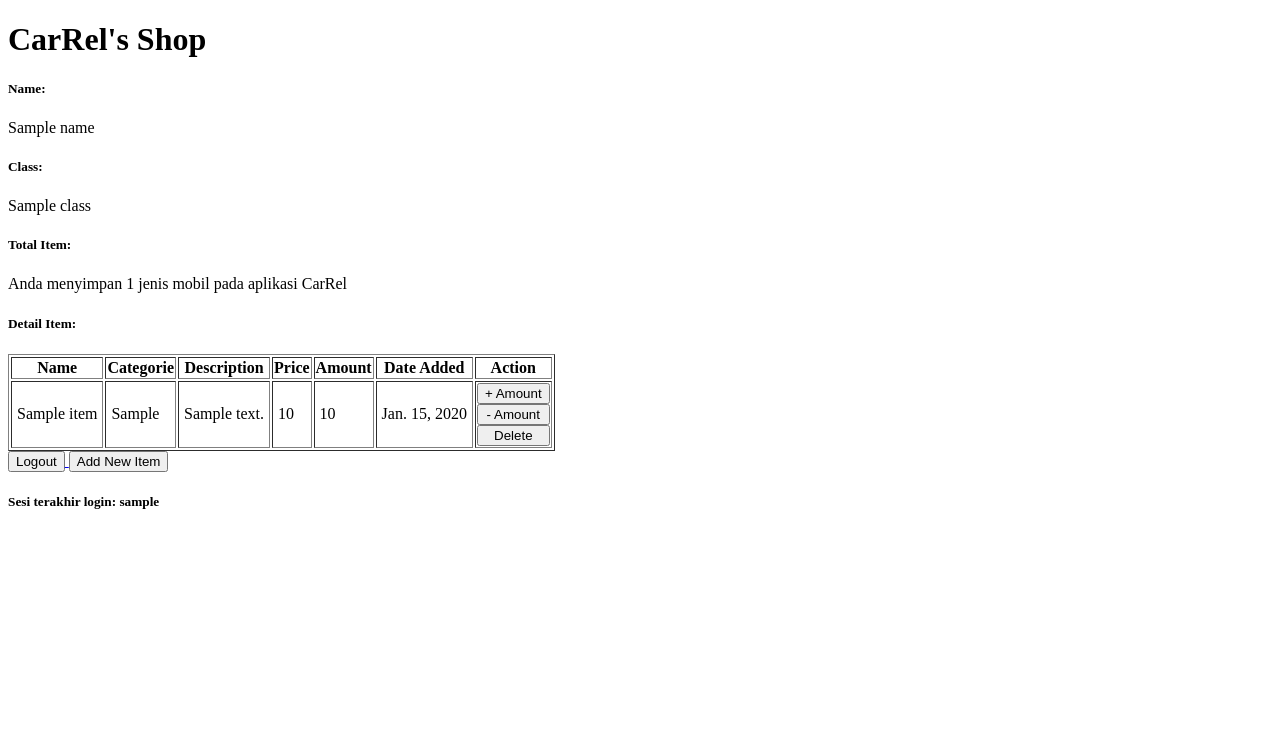
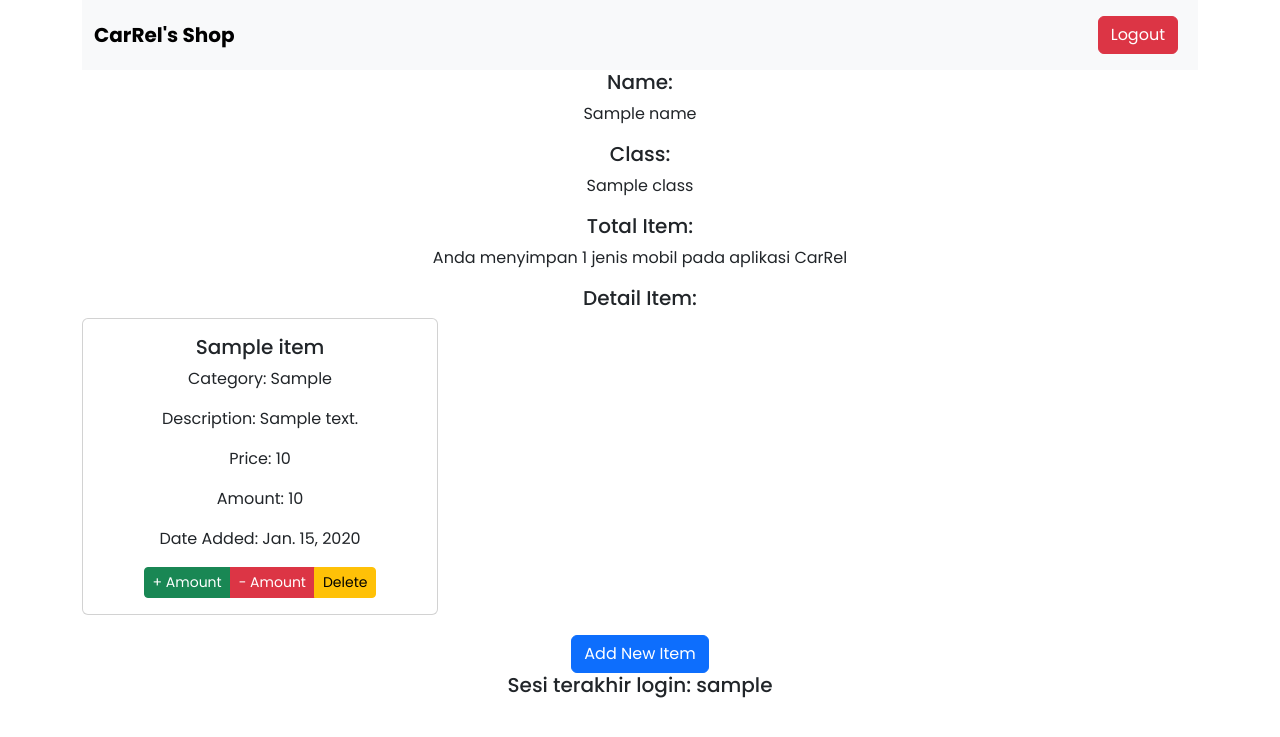
Before and after one commit to LokSki22/CarRel, a Django app: template main/templates/main.html in a window 1280 px wide. Shown: the top 737 px of the page. Run offline with Django 4.2, Linux system fonts and the light colour scheme; tables that the repository leaves empty hold one stand-in row (values such as "Sample post"); the template is opened without the code that fills it: values that come from a table or form of the project are taken from there, most other values are stand-ins (such as "Sample title", 1, 10 or a date in 2020).

Commit message:
commited for tugas 5

```diff
--- a/main/templates/main.html
+++ b/main/templates/main.html
@@ -1,67 +1,103 @@
 {% extends 'base.html' %}
 
 {% block content %}
-    <h1>CarRel's Shop</h1>
-    <h5>Name: </h5>
+<html lang="en">
+<head>
+    <meta charset="UTF-8">
+    <meta name="viewport" content="width=device-width, initial-scale=1.0">
+    <title>CarRel's Shop</title>
+    <!-- Include Bootstrap CSS and any other necessary CSS files -->
+    <link rel="stylesheet" href="your-bootstrap.css">
+
+    <!-- Add a link to Google Fonts API to import the "Poppins" font -->
+    <link href="https://fonts.googleapis.com/css2?family=Poppins:wght@300;400;500;600;700&display=swap" rel="stylesheet">
+
+    <!-- Add custom CSS to change the font to "Poppins" and make "CarRel's Shop" text in the navbar bold -->
+    <style>
+        /* Change font to "Poppins" for the entire page */
+        body {
+            font-family: 'Poppins', sans-serif;
+        }
+
+        /* Make "CarRel's Shop" text in the navbar bold */
+        .navbar-brand {
+            font-weight: bold;
+        }
+
+        /* Style for cards */
+        .card {
+            margin-bottom: 20px;
+        }
+    </style>
+</head>
+<body>
+<div class="container">
+    <nav class="navbar navbar-expand-lg bg-body-tertiary">
+        <div class="container-fluid">
+            <a class="navbar-brand" href="#">CarRel's Shop</a> <!-- Updated navbar brand name -->
+            <button class="navbar-toggler" type="button" data-bs-toggle="collapse" data-bs-target="#navbarSupportedContent" aria-controls="navbarSupportedContent" aria-expanded="false" aria-label="Toggle navigation">
+                <span class="navbar-toggler-icon"></span>
+            </button>
+            <div class="collapse navbar-collapse" id="navbarSupportedContent">
+                <ul class="navbar-nav me-auto mb-2 mb-lg-0">
+                </ul>
+                <ul class="navbar-nav ml-auto"> <!-- Right-aligned navbar items -->
+                    <li class="nav-item">
+                        <a href="{% url 'main:logout' %}" class="nav-link">
+                            <button class="btn btn-danger">Logout</button> <!-- Red background logout button -->
+                        </a>
+                    </li>
+                </ul>
+            </div>
+        </div>
+    </nav>
+    <div class="text-center">
+        <h5>Name:</h5>
         <p>{{ name }}</p>
-    <h5>Class: </h5>
+        <h5>Class:</h5>
         <p>{{ class }}</p>
 
-    <h5>Total Item: </h5>
+        <h5>Total Item:</h5>
         <p>Anda menyimpan {{ item_count }} jenis mobil pada aplikasi CarRel</p>
 
-    <h5>Detail Item: </h5>
-    <table border="1">
-        <tr>
-            <th>Name</th>
-            <th>Categorie</th>
-            <th>Description</th>
-            <th>Price</th>
-            <th>Amount</th>
-            <th>Date Added</th>
-            <th>Action</th>
-        </tr>
-
-        {% comment %} Berikut cara memperlihatkan data produk di bawah baris ini {% endcomment %}
-
+        <h5>Detail Item:</h5>
+        <div class="row">
             {% for item in items %}
-            <tr>
-                <td style="padding: 5px;">{{ item.name }}</td>
-                <td style="padding: 5px;">{{ item.categories }}</td>
-                <td style="padding: 5px;">{{ item.description }}</td>
-                <td style="padding: 5px;">{{ item.price }}</td>
-                <td style="padding: 5px;">{{ item.amount }}</td>
-                <td style="padding: 5px;">{{ item.date_added }}</td>
-                <td>
+            <div class="col-md-4">
+                <div class="card">
+                    <div class="card-body">
+                        <h5 class="card-title">{{ item.name }}</h5>
+                        <p class="card-text">Category: {{ item.categories }}</p>
+                        <p class="card-text">Description: {{ item.description }}</p>
+                        <p class="card-text">Price: {{ item.price }}</p>
+                        <p class="card-text">Amount: {{ item.amount }}</p>
+                        <p class="card-text">Date Added: {{ item.date_added }}</p>
                         <form method="post">
                             {% csrf_token %}
-                        <div style="display: flex; flex-direction: column;">
-                            <button type="submit" name="increment" value="{{ item.id }}">
+                            <div class="btn-group" role="group">
+                                <button type="submit" name="increment" value="{{ item.id }}" class="btn btn-sm btn-success">
                                     + Amount
                                 </button>
-                            <button type="submit" name="decrement" value="{{ item.id }}">
+                                <button type="submit" name="decrement" value="{{ item.id }}" class="btn btn-sm btn-danger">
                                     - Amount
                                 </button>
-                            <button type="submit" name="delete" value="{{ item.id }}">
+                                <button type="submit" name="delete" value="{{ item.id }}" class="btn btn-sm btn-warning">
                                     Delete
                                 </button>
                             </div>
                         </form>
-                </td>
-            </tr>
+                    </div>
+                </div>
+            </div>
             {% endfor %}
-    </table>
-
-    <a href="{% url 'main:logout' %}">
-        <button>
-            Logout
-        </button>
-    </a>
-    <a href="{% url 'main:create_item' %}">
-        <button>
+        </div>
+        <a href="{% url 'main:create_item' %}" class="btn btn-primary">
             Add New Item
-        </button>
         </a>
 
         <h5>Sesi terakhir login: {{ last_login }}</h5>
+    </div>
+</div>
+<body>
+</html>
 {% endblock content %}
--- a/templates/base.html
+++ b/templates/base.html
@@ -9,6 +9,10 @@
         />
         {% block meta %}
         {% endblock meta %}
+        <link href="https://cdn.jsdelivr.net/npm/bootstrap@5.3.2/dist/css/bootstrap.min.css" rel="stylesheet" integrity="sha384-T3c6CoIi6uLrA9TneNEoa7RxnatzjcDSCmG1MXxSR1GAsXEV/Dwwykc2MPK8M2HN" crossorigin="anonymous">
+        <script src="https://code.jquery.com/jquery-3.6.0.min.js" integrity="sha384-KyZXEAg3QhqLMpG8r+J4jsl5c9zdLKaUk5Ae5f5b1bw6AUn5f5v8FZJoMxm6f5cH1" crossorigin="anonymous"></script>
+        <script src="https://cdn.jsdelivr.net/npm/@popperjs/core@2.11.8/dist/umd/popper.min.js" integrity="sha384-I7E8VVD/ismYTF4hNIPjVp/Zjvgyol6VFvRkX/vR+Vc4jQkC+hVqc2pM8ODewa9r" crossorigin="anonymous"></script>
+        <script src="https://cdn.jsdelivr.net/npm/bootstrap@5.3.2/dist/js/bootstrap.min.js" integrity="sha384-BBtl+eGJRgqQAUMxJ7pMwbEyER4l1g+O15P+16Ep7Q9Q+zqX6gSbd85u4mG4QzX+" crossorigin="anonymous"></script>
     </head>
 
     <body>
```
Also changed, not shown: README.md. Lines whose indentation alone changed are shown as unchanged.
